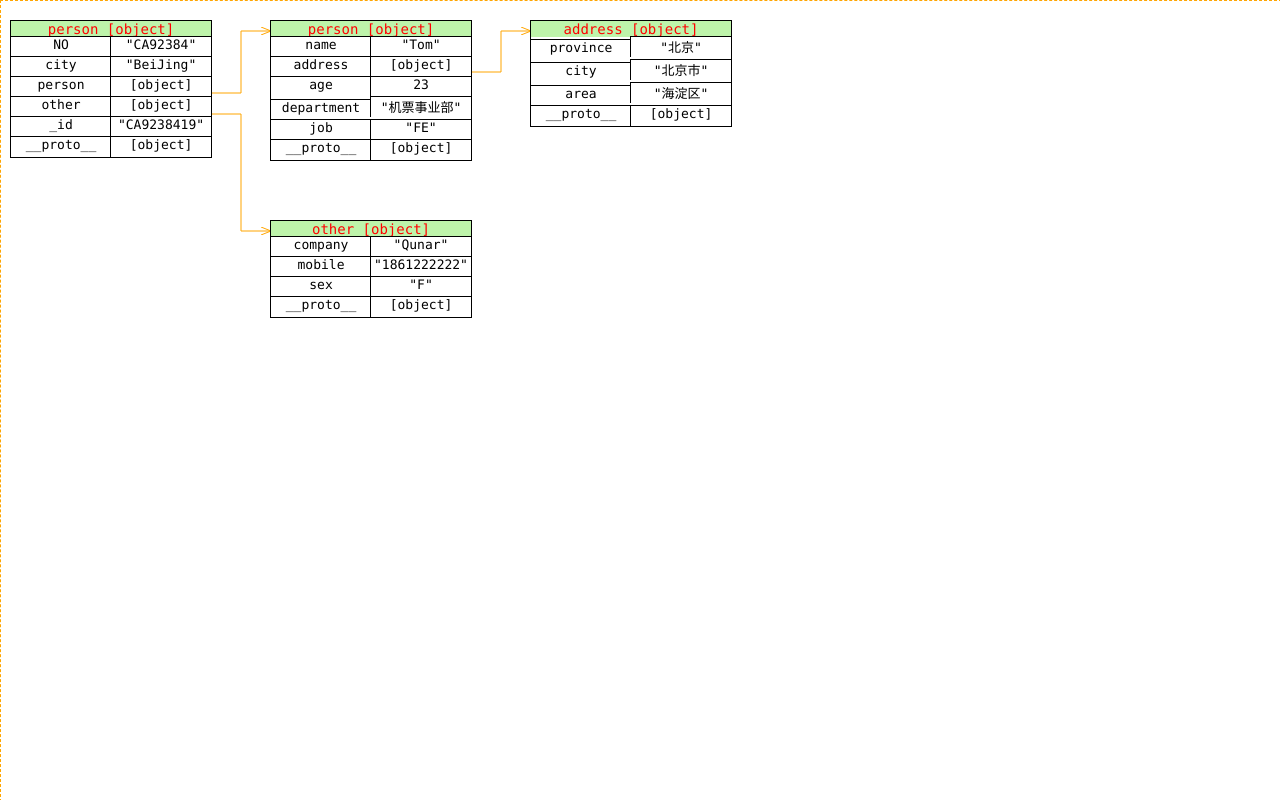
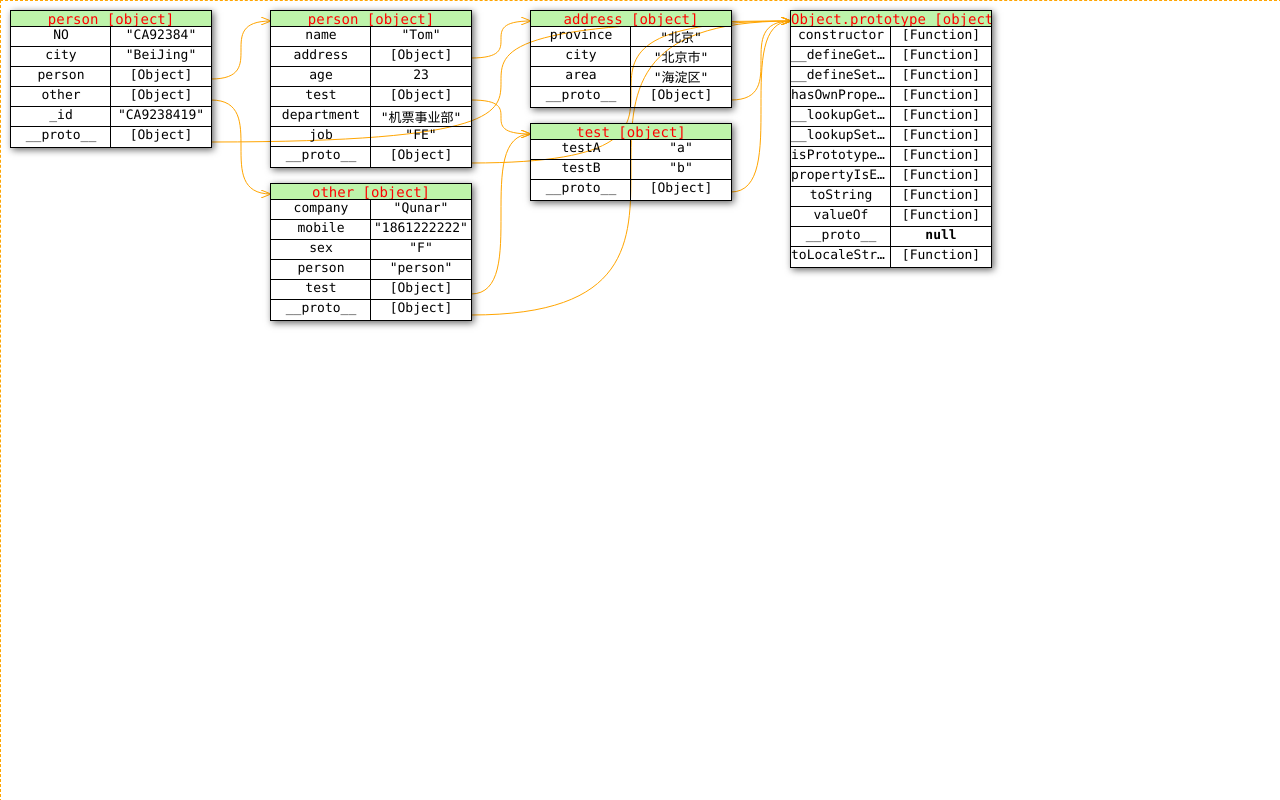
Before and after one commit to daiying-zhang/__proto__, a plain HTML site: page html/index.html in a window 1280 px wide. Drawn offline with Linux system fonts and the light colour scheme.

Commit message:
base function

```diff
--- a/html/index.html
+++ b/html/index.html
@@ -5,9 +5,10 @@
     <meta charset="utf-8"/>
     <style media="screen">
         body{ font-family: monaco; white-space: nowrap; }
-        ul{ padding:0; margin:0}
-        ul li{ list-style:none; font-size:0;}
-        .cell{ font-size: 13px; border-top: 1px solid black; border-left: 1px solid black; margin: -1px 0 0 -1px; display:inline-block; width:50%; text-align:center; height: 20px;}
+        ul.entity{ padding:0; margin:0; box-shadow: 2px 2px 7px rgba(0,0,0,.6);}
+        ul.entity li{ list-style:none; font-size:0;}
+        .cell{ font-size: 13px; border-top: 1px solid black; border-left: 1px solid black; margin: -1px 0 0 -1px;
+            display:inline-block; width:50%; text-align:center; height: 20px;overflow: hidden;text-overflow: ellipsis;}
     </style>
     <body>
         <div id="main">
--- /dev/null
+++ b/src/lib/l.js
@@ -0,0 +1,5 @@
+(function(global, undefined){
+	global.l = global.$ = function(id){
+		return document.getElementById(id);
+	}
+})(window)
--- a/src/scripts/proto.js
+++ b/src/scripts/proto.js
@@ -4,6 +4,11 @@
 var person = {
     NO : 'CA92384',
     city : 'BeiJing'
+}
+
+var obj = {
+    'testA' : 'a',
+    'testB' : 'b'
 }
 
 person.person = {
@@ -14,6 +19,7 @@ person.person = {
         area : '海淀区'
     },
     age : 23,
+    test: obj,
     department : '机票事业部',
     job : 'FE'
 }
@@ -22,7 +28,9 @@ person.other = {
     //aa : obj.a,
     company: 'Qunar',
     mobile : '1861222222',
-    sex : 'F'
+    sex : 'F',
+    person: 'person',
+    test: obj
 }
 
 person._id = "CA9238419"
@@ -76,7 +84,7 @@ person._id = "CA9238419"
 // var obj = new Person();
 
 
-
+console.log = function(){};
 
 
 var buildInObjects = [
@@ -98,6 +106,10 @@ var buildInObjStr = [
     'Boolean.prototype',
     'RegExp.prototype'
 ]
+
+var objDB = [];
+
+var posDB = [];
 
 function getProps(obj, isProto){
     return type(obj) === 'object' || type(obj) === 'function'
@@ -144,7 +156,7 @@ function getPrex(){
  * @param prex
  */
 function proto(obj, isProto, from, name, prex, _id, _parentID, index){
-    var keys, curr, currPrex, len, objType,buildObjIndex;
+    var keys, curr, currPrex, len, objType, buildObjIndex;
     prex = prex || '';
     from = from || [];
 
@@ -160,9 +172,10 @@ function proto(obj, isProto, from, name, prex, _id, _parentID, index){
         return
     }
     ///////////////////
-    posObj[_id] = createEntity(obj, name, from.length, _id, _parentID);
+    //////posObj[_id] = createEntity(obj, name, from.length, _id, _parentID, index || 0);
+    createEntity(obj, name, from.length, _id, _parentID, index || 0);
 
-    _id && _parentID && relation(_id, _parentID, index || 0)
+    ///_id && _parentID && relation(_id, _parentID, index || 0)
     //////////////////
     keys = getProps(obj, isProto);
     //如果没有__proto__属性，加入数组遍历__proto__
@@ -186,8 +199,8 @@ function proto(obj, isProto, from, name, prex, _id, _parentID, index){
                     //console.log('指向', buildInObjects[buildObjIndex])
                     //console.log('|' + prex + (idx === len -1 ? '   |--' : '|  |--'), buildInObjects[buildObjIndex])
 
-                    console.log('|' + prex + (idx === len -1 ? '   |--' : '|  |--'), buildInObjStr[buildObjIndex])
-                    //createEntity(curr, buildInObjStr[buildObjIndex], from.length, _id, _parentID);
+                    ////console.log('|' + prex + (idx === len -1 ? '   |--' : '|  |--'), buildInObjStr[buildObjIndex])
+                    createEntity(curr, buildInObjStr[buildObjIndex], from.length + 1, Math.guid(), _id, idx);
                     return
                 }
 
@@ -211,30 +224,48 @@ function proto(obj, isProto, from, name, prex, _id, _parentID, index){
     });
 }
 
-var deepObj = {};
+//var deepObj = {};
 var a = 2;
 var posObj = {};
 
-function createEntity(obj, name, deep, _id, _parentID){
+function createEntity(obj, name, deep, _id, _parentID, index){
+
+    if(~objDB.indexOf(obj)){
+        //console.warn('cunzai::', obj,_parentID, posDB[objDB.indexOf(obj)]);
+        relation(posDB[objDB.indexOf(obj)], _parentID, index)
+        return
+    }
+
+    objDB.push(obj);
+    posDB.push(_id);
+
     var ul = document.createElement('ul'),
         li = document.createElement('li'),
         keys = Object.getOwnPropertyNames(obj),
         i = 0,
         len = keys.length,
-        tmp;
+        tmp,
+        _type;
 
-    keys.push('__proto__');
-    len++;
+    if(!~keys.indexOf('__proto__')){
+        keys.push('__proto__');
+        len++;
+    }
 
-    deepObj[deep] = (deepObj[deep] || 0) + 1;
+    //deepObj[deep] = (deepObj[deep] || 0) + 1;
 
 
     // var title = document.createElement('div');
     // title.innerHTML = name || ':(';
     // document.body.appendChild(title);
+    var prevHeight = getPrevHeight(deep);
 
+    console.log('deep', deep, 'height:', prevHeight);
     var posX = deep * 260 + 10,
-        posY = (deepObj[deep] - 1) * 200 + 20;
+        //posY = (deepObj[deep] - 1) * 200 + 20;
+        posY = prevHeight + 10;
+
+    ul.className = 'entity';
 
     ul.style.position = 'absolute';
     ul.style.width = '200px';
@@ -242,6 +273,8 @@ function createEntity(obj, name, deep, _id, _parentID){
     ul.style.left = posX;
     ul.style.overflow = 'scroll';
     ul.style.border = '1px solid black';
+
+    ul.setAttribute('data-deep', deep);
 
     ul.id = _id;
 
@@ -252,14 +285,41 @@ function createEntity(obj, name, deep, _id, _parentID){
 
     for(; i<len; i++){
         tmp = li.cloneNode();
-        tmp.innerHTML = '<span class="cell">' + keys[i] + '</span>' + ' <span class="cell">' +
-            (type(obj[keys[i]]) === 'function' || type(obj[keys[i]]) === 'object'
-            ? '[' + type(obj[keys[i]]) + ']'
-            : type(obj[keys[i]]) === 'string' ? '"' + obj[keys[i]] + '"' : obj[keys[i]]) ;
+        _type = type(obj[keys[i]]);
+        tmp.innerHTML = '<span class="cell" title="' + keys[i] + '">' + keys[i] + '</span>' + ' <span class="cell">' +
+            (_type === 'function' || _type === 'object'
+            ? obj[keys[i]] === null ? '<strong>null</strong>' : '[' + (_type.charAt(0).toUpperCase() + _type.slice(1)) + ']'
+            : _type === 'string' ? '"' + obj[keys[i]] + '"' : obj[keys[i]]) ;
         ul.appendChild(tmp);
     }
 
     document.body.appendChild(ul);
+
+    posObj[_id] = {
+        left : posX,
+        top  : posY
+    };
+
+    if(_id && _parentID){
+        relation(_id, _parentID, index || 0);
+        var _li = $(_parentID).getElementsByTagName('li')[index + 1];
+        _li.setAttribute('data-id', _id);
+
+        _li.style.cursor = 'pointer';
+        _li.addEventListener('mouseover', function(){
+            setTimeout(function(){
+                $(_id).style.background = "rgba(235,13,13,.6)";
+                _li.style.background = "rgba(181, 45, 235, .6)";
+            },200)
+        })
+        _li.addEventListener('mouseout', function(){
+            setTimeout(function(){
+                $(_id).style.background = "";
+                _li.style.background = "";
+            },200)
+        });
+    }
+
 
     return {
         left : posX,
@@ -268,7 +328,24 @@ function createEntity(obj, name, deep, _id, _parentID){
 
 }
 
+function getPrevHeight(deep){
+    var list = document.querySelectorAll('[data-deep="' + deep + '"]'),
+        len = list.length,
+        i = 0,
+        height = 0;
+
+    for(; i<len; i++){
+        height += list[i].offsetHeight + 15;
+    }
+
+    return height
+}
+
+/**
+ * 从parentID 到 id划线
+ */
 function relation(id, parentID, index){
+    console.warn('relation:::', id, parentID);
     //var svg = document.createElement('svg');
     var svg = document.getElementById('j-svg');
     //var path = document.createElement('path');
@@ -277,11 +354,12 @@ function relation(id, parentID, index){
     //svg.setAttribute('height', '100%');
     var start = posObj[parentID],
         end = posObj[id];
+
     if(!start || !end){
         return
     }
     var startX = start.left + 200,
-        startY = (start.top + 21 * index + 30),
+        startY = (start.top + 21 * index + 26),
         endX = end.left,
         endY = end.top + 10;
 
@@ -298,9 +376,9 @@ function relation(id, parentID, index){
     // 贝塞尔曲线
     // <path d="M97 336 C288 339 143 55 327 51" />
     // tools http://blogs.sitepointstatic.com/examples/tech/svg-curves/cubic-curve.html
-    // path.setAttribute('d',
-    //     'M' + startX + ',' + startY + ' C' + [endX, startY, startX, endY, endX, endY].join(' ')
-    // )
+    path.setAttribute('d',
+        'M' + startX + ',' + startY + ' C' + [endX, startY, startX, endY, endX, endY].join(' ')
+    )
     path.setAttribute('stroke', "orange");
     path.setAttribute('stroke-width', "1");
     path.setAttribute('fill', "none");
@@ -321,7 +399,7 @@ function relation(id, parentID, index){
             $(id).style.background = "";
             $(parentID).style.background = "";
         },200)
-    })
+    });
     svg.appendChild(path);
     //document.body.appendChild(svg);
 }
```
Also changed, not shown: 1 other file.
